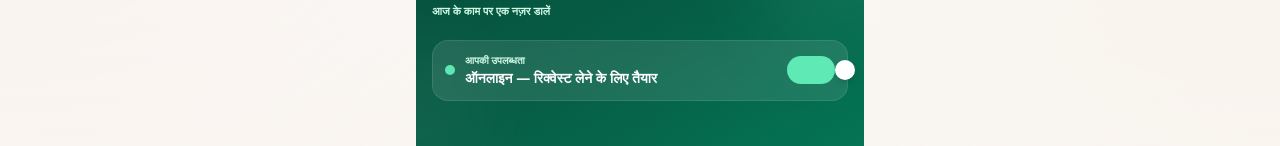
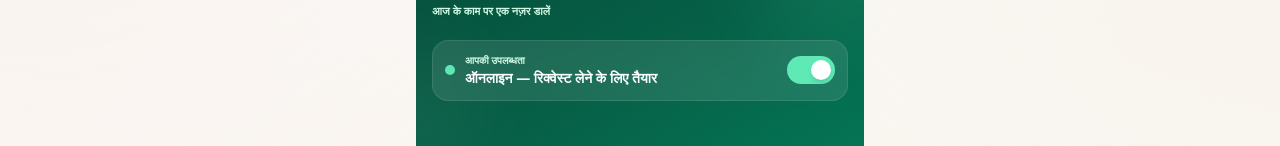
Before and after one commit to rehmanmalik573-source/Mohalla-Helpline-Partner, a React (Vite) app: page / in a window 1280 px wide. Shown: the part 135-281 px from the top of the page. Built offline with nearby package versions, Linux system fonts and the light colour scheme; grey boxes are pictures that could not be loaded.

Commit message:
Update ProviderDashboardView.tsx

```diff
--- a/src/components/ProviderDashboardView.tsx
+++ b/src/components/ProviderDashboardView.tsx
@@ -35,7 +35,10 @@ interface ProviderDashboardViewProps {
   requests: ServiceRequest[];
   categories: Category[];
   language: Language;
-  onUpdateStatus: (requestId: string, newStatus: RequestStatus) => void;
+  onUpdateStatus: (
+    requestId: string,
+    newStatus: RequestStatus
+  ) => void;
   onUpdateProvider: (updatedPro: Partial<Provider>) => void;
   onSimulateNewRequest?: () => void;
   onOpenHelpSupport: () => void;
@@ -72,8 +75,22 @@ export const ProviderDashboardView: React.FC<
   const isPending = provider?.verificationStatus === 'pending';
 
   const isVerified = Boolean(
-    provider?.verificationStatus === 'verified' && provider?.isVerified
+    provider?.verificationStatus === 'verified' &&
+      provider?.isVerified
   );
+
+  /*
+   * IMPORTANT:
+   * Availability state is controlled explicitly here.
+   *
+   * true  = ONLINE
+   * false = OFFLINE
+   *
+   * The toggle is forced to LTR so its thumb always moves:
+   * OFFLINE -> LEFT
+   * ONLINE  -> RIGHT
+   */
+  const isOnline = provider?.isAvailableNow === true;
 
   const myCategoryRequests = useMemo(() => {
     return requests.filter(
@@ -115,7 +132,8 @@ export const ProviderDashboardView: React.FC<
   const completedEarnings = useMemo(
     () =>
       completedJobs.reduce(
-        (total, request) => total + (Number(request.estimatedPrice) || 0),
+        (total, request) =>
+          total + (Number(request.estimatedPrice) || 0),
         0
       ),
     [completedJobs]
@@ -164,14 +182,21 @@ export const ProviderDashboardView: React.FC<
       : 0;
 
   const reviewCount =
-    provider?.reviewCount !== undefined && provider?.reviewCount !== null
+    provider?.reviewCount !== undefined &&
+    provider?.reviewCount !== null
       ? provider.reviewCount
       : 0;
 
   /*
    * Bilingual request-detail helpers.
-   * Hindi uses Hindi value first and English as fallback.
-   * English uses English value first and Hindi as fallback.
+   *
+   * Hindi:
+   *   Hindi value first
+   *   English fallback
+   *
+   * English:
+   *   English value first
+   *   Hindi fallback
    */
   const getRequestServiceType = (request: ServiceRequest) =>
     language === 'hi'
@@ -224,6 +249,40 @@ export const ProviderDashboardView: React.FC<
     window.setTimeout(() => {
       setIsRefreshing(false);
     }, 600);
+  };
+
+  /*
+   * Availability toggle.
+   *
+   * Online  -> true
+   * Offline -> false
+   *
+   * This deliberately uses the opposite of the current state.
+   */
+  const handleAvailabilityToggle = () => {
+    if (isRejected) {
+      alert(
+        language === 'hi'
+          ? 'सत्यापन अस्वीकृत है। कृपया अपने दस्तावेज पुनः सबमिट करें।'
+          : 'Verification is rejected. Please re-submit your documents.'
+      );
+      return;
+    }
+
+    if (isPending) {
+      alert(
+        language === 'hi'
+          ? 'आपका KYC अभी सत्यापन में है। स्वीकृति के बाद आप ऑनलाइन हो सकेंगे।'
+          : 'Your KYC is under review. You can go online after approval.'
+      );
+      return;
+    }
+
+    const nextOnlineState = !isOnline;
+
+    onUpdateProvider({
+      isAvailableNow: nextOnlineState,
+    });
   };
 
   const openRequests = (
@@ -287,8 +346,11 @@ export const ProviderDashboardView: React.FC<
       id="mohalla-partner-dashboard-container"
       className="max-w-md mx-auto min-h-screen bg-[#F6F8F7] pb-28 text-slate-900 font-sans"
     >
+      {/* ================= HEADER ================= */}
+
       <section className="relative overflow-hidden bg-gradient-to-br from-[#064E3B] via-[#065F46] to-[#047857] px-4 pt-5 pb-20 text-white">
         <div className="absolute -right-16 -top-16 h-44 w-44 rounded-full bg-emerald-300/10 blur-2xl" />
+
         <div className="absolute -left-20 bottom-0 h-36 w-36 rounded-full bg-white/5 blur-2xl" />
 
         <div className="relative flex items-start justify-between gap-3">
@@ -332,13 +394,15 @@ export const ProviderDashboardView: React.FC<
           </button>
         </div>
 
+        {/* ================= AVAILABILITY ================= */}
+
         <div className="relative mt-5 flex items-center justify-between rounded-2xl border border-white/10 bg-white/10 p-3 backdrop-blur-sm">
           <div className="flex items-center gap-2.5">
             <span
               className={`h-2.5 w-2.5 rounded-full ${
                 isRejected
                   ? 'bg-rose-400'
-                  : provider?.isAvailableNow
+                  : isOnline
                     ? 'bg-emerald-300 animate-pulse'
                     : 'bg-slate-300'
               }`}
@@ -356,7 +420,7 @@ export const ProviderDashboardView: React.FC<
                   ? language === 'hi'
                     ? 'खाता अस्वीकृत'
                     : 'Account Rejected'
-                  : provider?.isAvailableNow
+                  : isOnline
                     ? language === 'hi'
                       ? 'ऑनलाइन — रिक्वेस्ट लेने के लिए तैयार'
                       : 'Online — Ready for requests'
@@ -367,51 +431,44 @@ export const ProviderDashboardView: React.FC<
             </div>
           </div>
 
+          {/*
+            IMPORTANT:
+            direction:ltr guarantees:
+            OFFLINE = thumb LEFT
+            ONLINE  = thumb RIGHT
+          */}
           <button
             type="button"
-            onClick={() => {
-              if (isRejected) {
-                alert(
-                  language === 'hi'
-                    ? 'सत्यापन अस्वीकृत है। कृपया अपने दस्तावेज पुनः सबमिट करें।'
-                    : 'Verification is rejected. Please re-submit your documents.'
-                );
-                return;
-              }
-
-              if (isPending) {
-                alert(
-                  language === 'hi'
-                    ? 'आपका KYC अभी सत्यापन में है। स्वीकृति के बाद आप ऑनलाइन हो सकेंगे।'
-                    : 'Your KYC is under review. You can go online after approval.'
-                );
-                return;
-              }
-
-              onUpdateProvider({
-                isAvailableNow: !provider.isAvailableNow,
-              });
-            }}
+            onClick={handleAvailabilityToggle}
             disabled={isRejected}
-            className={`relative h-7 w-12 shrink-0 rounded-full transition-all ${
+            dir="ltr"
+            className={`relative h-7 w-12 shrink-0 overflow-hidden rounded-full transition-all duration-200 ${
               isRejected
                 ? 'cursor-not-allowed bg-white/20 opacity-60'
-                : provider?.isAvailableNow
+                : isOnline
                   ? 'bg-emerald-300'
                   : 'bg-white/25'
             }`}
-            aria-label="Toggle Online Status"
+            style={{ direction: 'ltr' }}
+            aria-label={
+              isOnline
+                ? 'Set availability offline'
+                : 'Set availability online'
+            }
+            aria-pressed={isOnline}
           >
             <span
-              className={`absolute top-1 h-5 w-5 rounded-full bg-white shadow-md transition-transform ${
-                provider?.isAvailableNow
-                  ? 'translate-x-6'
-                  : 'translate-x-1'
+              className={`absolute left-1 top-1 h-5 w-5 rounded-full bg-white shadow-md transition-transform duration-200 ${
+                isOnline
+                  ? 'translate-x-5'
+                  : 'translate-x-0'
               }`}
             />
           </button>
         </div>
       </section>
+
+      {/* ================= PROFILE CARD ================= */}
 
       <section className="-mt-12 px-4">
         <div
@@ -529,6 +586,8 @@ export const ProviderDashboardView: React.FC<
         </div>
       </section>
 
+      {/* ================= KYC ================= */}
+
       <section className="space-y-3 px-4 pt-4">
         {isRejected && (
           <div
@@ -607,6 +666,8 @@ export const ProviderDashboardView: React.FC<
           </div>
         )}
       </section>
+
+      {/* ================= TODAY OVERVIEW ================= */}
 
       <section className="px-4 pt-5">
         <div className="mb-2.5 flex items-end justify-between">
@@ -713,6 +774,8 @@ export const ProviderDashboardView: React.FC<
         </div>
       </section>
 
+      {/* ================= NEW REQUEST ================= */}
+
       {pendingRequests.length > 0 && (
         <section className="px-4 pt-5">
           <div className="overflow-hidden rounded-3xl border border-emerald-200 bg-white shadow-sm">
@@ -795,6 +858,7 @@ export const ProviderDashboardView: React.FC<
                       className="flex flex-1 items-center justify-center gap-1.5 rounded-2xl bg-emerald-600 py-3 text-xs font-black text-white shadow-sm transition-colors hover:bg-emerald-700"
                     >
                       <CheckCircle2 className="h-4 w-4" />
+
                       {language === 'hi'
                         ? 'स्वीकार करें'
                         : 'Accept'}
@@ -816,6 +880,8 @@ export const ProviderDashboardView: React.FC<
           </div>
         </section>
       )}
+
+      {/* ================= EARNINGS ================= */}
 
       <section className="px-4 pt-5">
         <button
@@ -856,6 +922,8 @@ export const ProviderDashboardView: React.FC<
           </div>
         </button>
       </section>
+
+      {/* ================= QUICK ACTIONS ================= */}
 
       <section className="px-4 pt-5">
         <h3 className="mb-2.5 text-sm font-black text-slate-900">
@@ -921,6 +989,8 @@ export const ProviderDashboardView: React.FC<
         </div>
       </section>
 
+      {/* ================= REQUEST MANAGEMENT ================= */}
+
       <section
         id="partner-requests-section"
         className="px-4 pt-6"
@@ -947,7 +1017,10 @@ export const ProviderDashboardView: React.FC<
               ['all', language === 'hi' ? 'सभी' : 'All'],
               ['pending', language === 'hi' ? 'नई' : 'New'],
               ['active', language === 'hi' ? 'चालू' : 'Active'],
-              ['completed', language === 'hi' ? 'पूर्ण' : 'Completed'],
+              [
+                'completed',
+                language === 'hi' ? 'पूर्ण' : 'Completed',
+              ],
             ] as const
           ).map(([filter, label]) => (
             <button
@@ -1003,8 +1076,11 @@ export const ProviderDashboardView: React.FC<
                 request.status === 'on_the_way' ||
                 request.status === 'service_started';
 
-              const isCompleted = request.status === 'completed';
-              const isCancelled = request.status === 'cancelled';
+              const isCompleted =
+                request.status === 'completed';
+
+              const isCancelled =
+                request.status === 'cancelled';
 
               return (
                 <article
@@ -1045,7 +1121,8 @@ export const ProviderDashboardView: React.FC<
                           : request.status === 'cancelled'
                             ? 'bg-rose-100 text-rose-700'
                             : request.status === 'requested' ||
-                                request.status === 'provider_found'
+                                request.status ===
+                                  'provider_found'
                               ? 'bg-amber-100 text-amber-800'
                               : 'bg-blue-100 text-blue-800'
                       }`}
@@ -1067,7 +1144,8 @@ export const ProviderDashboardView: React.FC<
                       <Calendar className="h-3.5 w-3.5 shrink-0 text-blue-500" />
 
                       <span className="truncate text-[10px] font-bold text-slate-700">
-                        {getRequestDate(request)} • {getRequestTime(request)}
+                        {getRequestDate(request)} •{' '}
+                        {getRequestTime(request)}
                       </span>
                     </div>
                   </div>
@@ -1121,6 +1199,7 @@ export const ProviderDashboardView: React.FC<
                           className="flex flex-1 items-center justify-center gap-1.5 rounded-2xl bg-emerald-600 py-3 text-xs font-black text-white hover:bg-emerald-700"
                         >
                           <CheckCircle2 className="h-4 w-4" />
+
                           {language === 'hi'
                             ? 'स्वीकार करें'
                             : 'Accept'}
@@ -1153,6 +1232,7 @@ export const ProviderDashboardView: React.FC<
                         className="flex w-full items-center justify-center gap-2 rounded-2xl bg-amber-500 py-3 text-xs font-black text-white hover:bg-amber-600"
                       >
                         <MapPin className="h-4 w-4" />
+
                         {language === 'hi'
                           ? 'रास्ते में निकलें'
                           : 'Mark On The Way'}
@@ -1169,11 +1249,13 @@ export const ProviderDashboardView: React.FC<
                         className="flex w-full items-center justify-center gap-2 rounded-2xl bg-blue-600 py-3 text-xs font-black text-white hover:bg-blue-700"
                       >
                         <Zap className="h-4 w-4" />
+
                         {language === 'hi'
                           ? 'काम शुरू करें'
                           : 'Start Service'}
                       </button>
-                    ) : request.status === 'service_started' ? (
+                    ) : request.status ===
+                      'service_started' ? (
                       <button
                         type="button"
                         onClick={() =>
@@ -1185,6 +1267,7 @@ export const ProviderDashboardView: React.FC<
                         className="flex w-full items-center justify-center gap-2 rounded-2xl bg-emerald-600 py-3 text-xs font-black text-white hover:bg-emerald-700"
                       >
                         <CheckCircle2 className="h-4 w-4" />
+
                         {language === 'hi'
                           ? `काम पूरा करें • ₹${request.estimatedPrice}`
                           : `Complete Job • ₹${request.estimatedPrice}`}
@@ -1192,6 +1275,7 @@ export const ProviderDashboardView: React.FC<
                     ) : isCompleted ? (
                       <div className="flex w-full items-center justify-center gap-1.5 rounded-2xl border border-emerald-200 bg-emerald-50 py-2.5 text-xs font-black text-emerald-800">
                         <CheckCircle2 className="h-4 w-4 text-emerald-600" />
+
                         {language === 'hi'
                           ? `काम पूरा • ₹${request.estimatedPrice}`
                           : `Completed • ₹${request.estimatedPrice}`}
@@ -1199,6 +1283,7 @@ export const ProviderDashboardView: React.FC<
                     ) : isCancelled ? (
                       <div className="flex w-full items-center justify-center gap-1.5 rounded-2xl border border-rose-200 bg-rose-50 py-2.5 text-xs font-black text-rose-700">
                         <XCircle className="h-4 w-4 text-rose-500" />
+
                         {language === 'hi'
                           ? 'जॉब रद्द'
                           : 'Cancelled'}
@@ -1211,6 +1296,8 @@ export const ProviderDashboardView: React.FC<
           )}
         </div>
       </section>
+
+      {/* ================= RATING ================= */}
 
       <section className="px-4 pt-6">
         <div className="rounded-3xl border border-slate-100 bg-white p-4 shadow-sm">
@@ -1266,6 +1353,8 @@ export const ProviderDashboardView: React.FC<
         </div>
       </section>
 
+      {/* ================= SUPPORT ================= */}
+
       <section className="px-4 pt-5">
         <button
           type="button"
```
